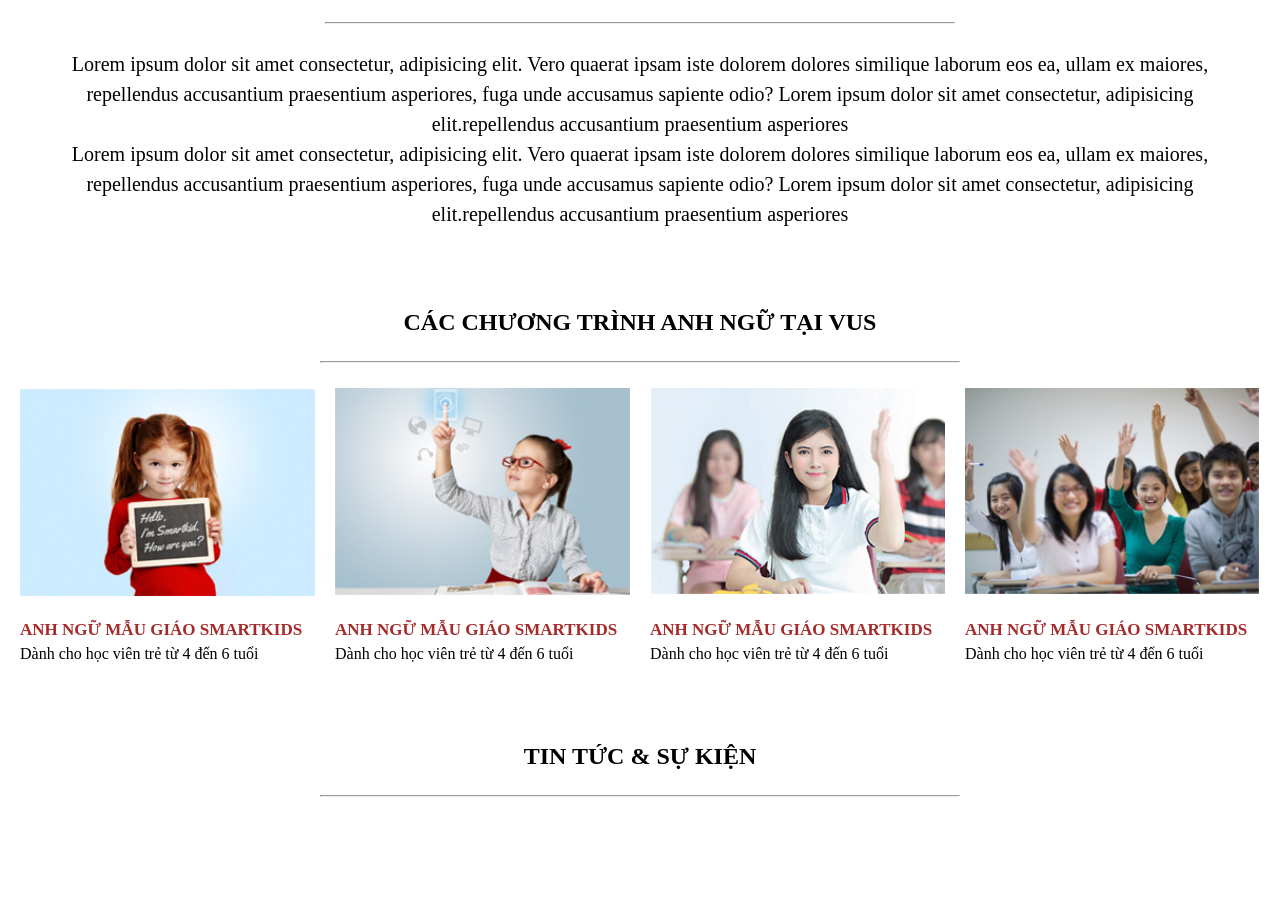
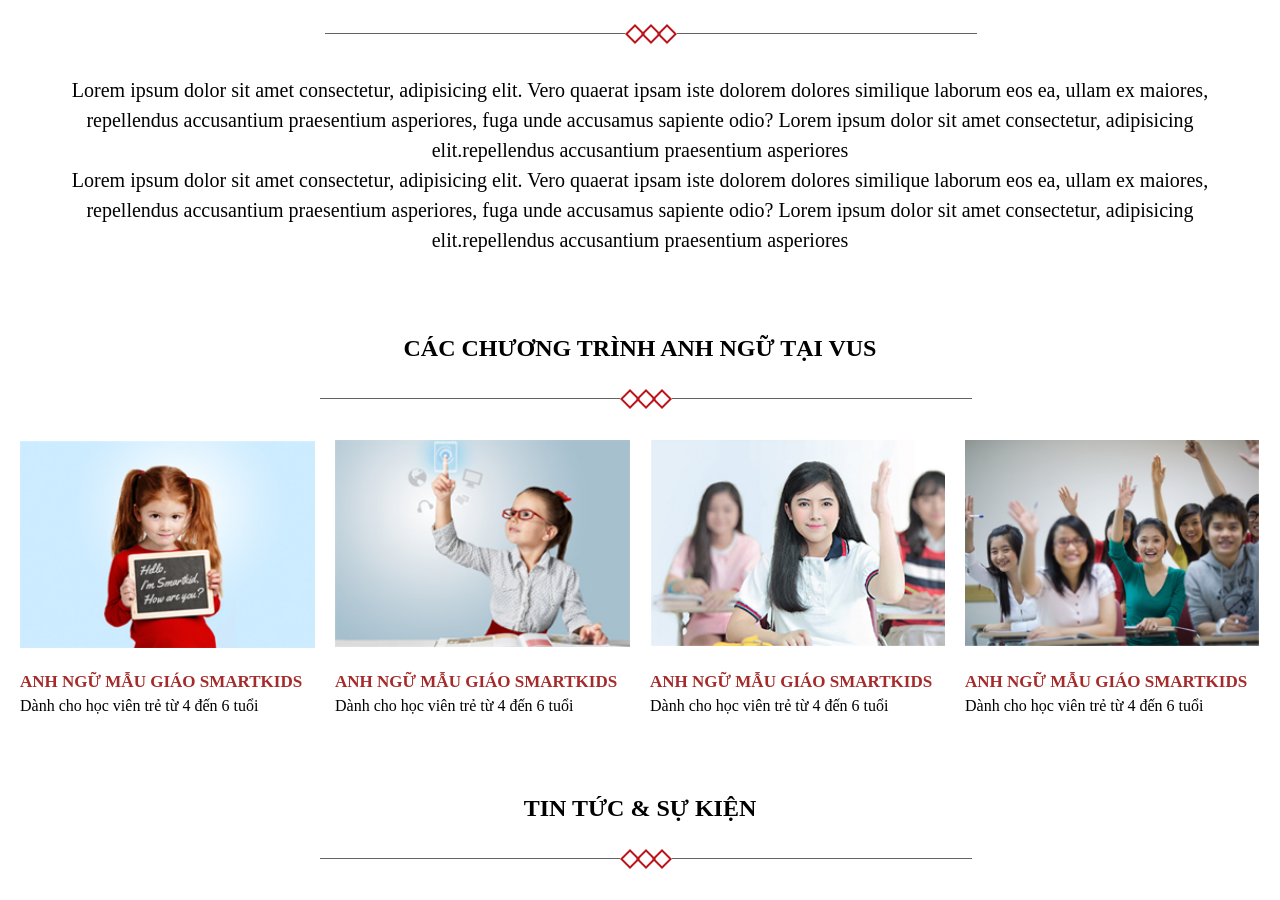
Before and after one commit to vuongvgc/clone-VUS-website, a plain HTML site: page index.html in a window 1280 px wide. Shown: the part 707-1607 px from the top of the page. Before the commit the page ends 1529 px from the top, so only its background shows below. Drawn offline with Linux system fonts and the light colour scheme.

Commit message:
insert line break icon

```diff
--- a/index.html
+++ b/index.html
@@ -47,10 +47,7 @@
     <div class="introduction">
         <h2 class="header__secondary">Giới thiệu</h2>
         <div class="line-icon">
-            <!-- <span>&#9671;</span>
-            <span>&#9671;</span>
-            <span>&#9671;</span> -->
-            <hr>
+            <img src="./img/line.png" alt="line break">
         </div>
         <p class="content">Lorem ipsum dolor sit amet consectetur, adipisicing elit. Vero quaerat ipsam iste dolorem dolores similique laborum eos ea, ullam ex maiores, repellendus accusantium praesentium asperiores, fuga unde accusamus sapiente odio? Lorem ipsum dolor sit amet consectetur, adipisicing elit.repellendus accusantium praesentium asperiores</p>
         <p class="content">Lorem ipsum dolor sit amet consectetur, adipisicing elit. Vero quaerat ipsam iste dolorem dolores similique laborum eos ea, ullam ex maiores, repellendus accusantium praesentium asperiores, fuga unde accusamus sapiente odio? Lorem ipsum dolor sit amet consectetur, adipisicing elit.repellendus accusantium praesentium asperiores</p>
@@ -59,7 +56,7 @@
     <div class="products">
         <h2 class="header__secondary">Các chương trình anh ngữ tại VUS</h2>
         <div class="line-icon">
-            <hr>
+            <img src="./img/line.png" alt="line break">
         </div>
         <div class="product__box">
             <!-- product 1 -->
@@ -93,7 +90,7 @@
     <div class="news-event">
         <h2 class="header__secondary">Tin tức & sự kiện</h2>
         <div class="line-icon">
-            <hr>
+            <img src="./img/line.png" alt="line break">
         </div>
     </div>
 </body>
```
